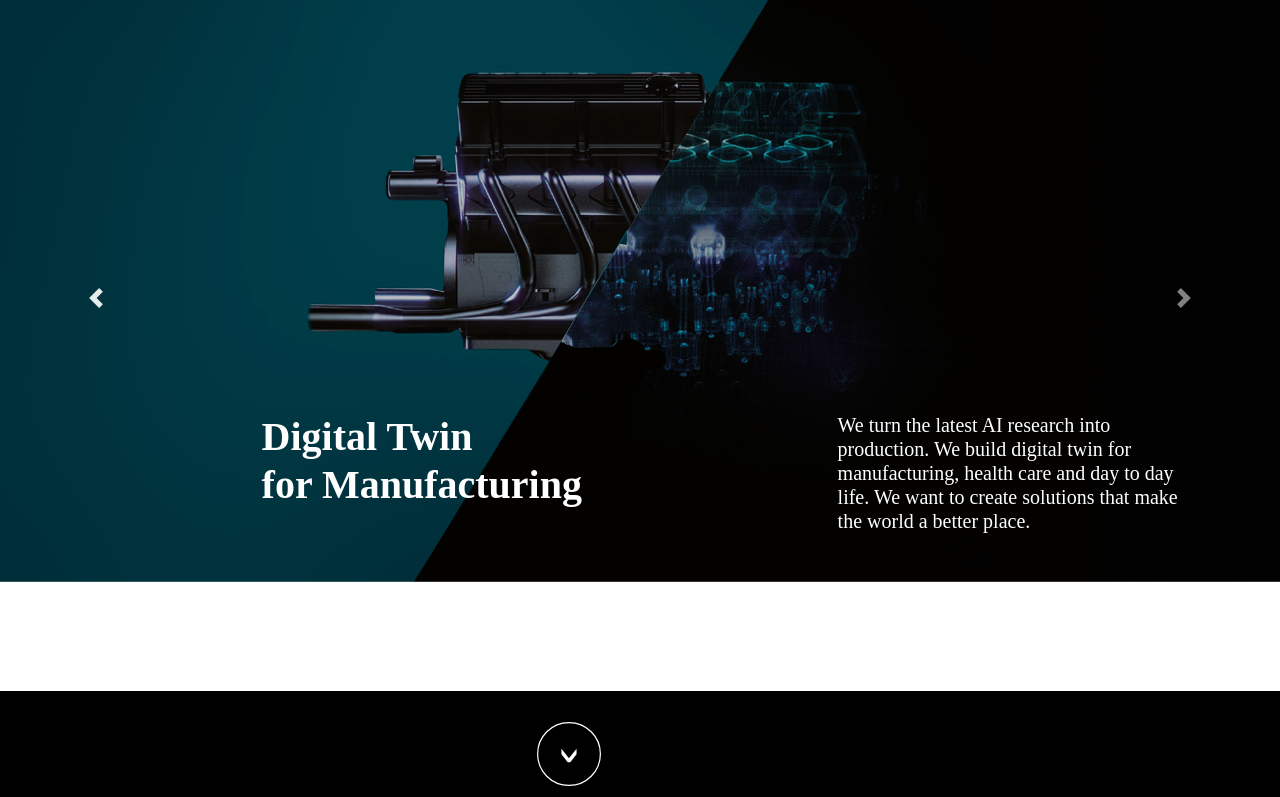
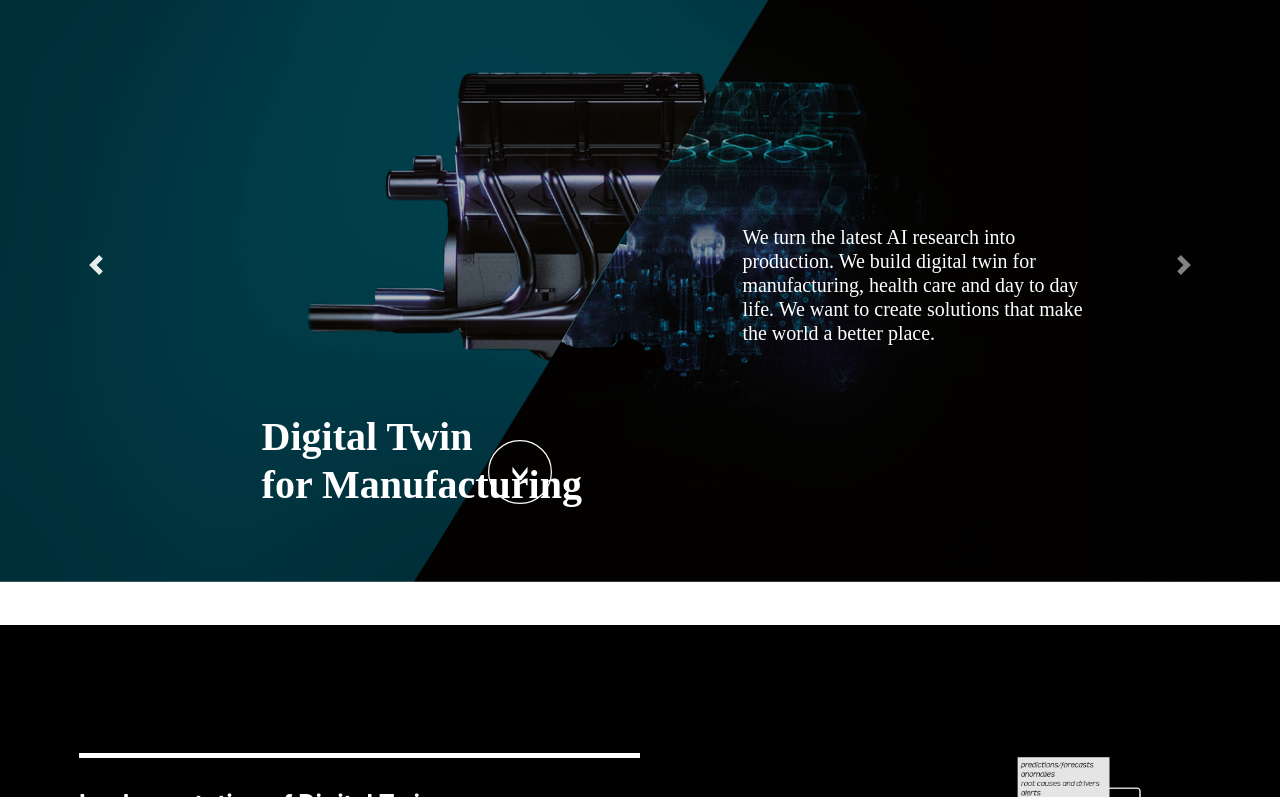
Before and after one commit to linettemanuel/dnaiW, a website with bundled scripts: page index.html in a window 1280 px wide. Shown: the part 95-892 px from the top of the page. Built offline with nearby package versions, Linux system fonts and the light colour scheme; files whose address does not match are found by name; a web font is replaced by a local one.

Commit message:
add static part to carousel

```diff
--- a/index.html
+++ b/index.html
@@ -90,6 +90,7 @@
 
  <!-- MAIN SECTION -->
   <div class="main-content">
+
     <!-- Carousel -->
     <header class="masthead">
       <div id="carouselExampleIndicators" class="carousel slide" data-ride="carousel" data-interval="10000" style="max-height: 100vh;">
@@ -104,7 +105,7 @@
                       <h1 class="text-left my-0 masthead-title">Digital Twin <br> for Manufacturing</h1>
                     </div>
                     <div class="text-left col-6">
-                      <h2 class="text-left text-white">We turn the latest AI research into production. We build digital twin for manufacturing, health care and day to day life. We want to create solutions that make the world a better place.</h2>
+                      <h2 class="text-left text-white" style="opacity: 0;">We turn the latest AI research into production. We build digital twin for manufacturing, health care and day to day life. We want to create solutions that make the world a better place.</h2>
                     </div>
                   </div>
                 </div>
@@ -120,6 +121,10 @@
                   </div>
                 </div>
                 -->
+                <div class="container">
+                  <div class="mx-auto">
+                  </div>
+                </div>
               </div>
             </div>
           </div>
@@ -133,7 +138,8 @@
                         <div class="text-left col-6">
                           <h1 class="text-left my-0 masthead-title">Digital Twin <br> for Healthcare</h1>
                         </div>
-                        <div class="col-6">
+                        <div class="text-left col-6">
+                          <h2 class="text-left text-white" style="opacity: 0;">We turn the latest AI research into production. We build digital twin for manufacturing, health care and date to day life. We want to create solutions that make the world a better place.</h2>
                         </div>
                       </div>
                   </div>
@@ -150,11 +156,14 @@
                   </div>
                 </div>
                 -->
+                <div class="container">
+                  <div class="mx-auto">
+                  </div>
+                </div>
               </div>
             </div>
           </div>
         </div>
-      </div>
         <a class="car-con carousel-control-prev" href="#carouselExampleIndicators" role="button" data-slide="prev">
           <span class="carousel-control-prev-icon" aria-hidden="true"></span>
           <span class="sr-only">Previous</span>
@@ -163,9 +172,11 @@
           <span class="carousel-control-next-icon" aria-hidden="true"></span>
           <span class="sr-only">Next</span>
         </a>
-        <div class="col-12 text-center carouse-control-scroll">
-          <a href="#products-solutions" class="btn scroll-button js-scroll-trigger"> <img src="./img/group.svg" alt="scroll image"> </a>
-        </div>
+      </div>
+      <!--Static Part-->
+      <div class="static-section">
+        <h2 class="text-left text-white">We turn the latest AI research into production. We build digital twin for manufacturing, health care and day to day life. We want to create solutions that make the world a better place.</h2>
+        <a href="#products-solutions" class="btn scroll-button js-scroll-trigger mx-auto"> <img src="./img/group.svg" alt="scroll image"> </a>
       </div>
     </header>
     <!-- Header
--- a/scss/_custom.scss
+++ b/scss/_custom.scss
@@ -232,6 +232,48 @@ h4 {
     margin-top: 4%;
 }
 
+.static-section {
+	position: absolute;
+    top: 0;
+    left: 0;
+    width: 100vw;
+    height: 100vh;
+}
+
+.static-section h2 {
+	opacity: 1;
+    display: block;
+    position: relative;
+    top: 40%;
+    left: 48%;
+    width: 28%;
+}
+
+.static-section .scroll-button {
+	bottom: -50vh;
+	z-index: 1001;
+}
+
+.static-section .btn:focus {
+	outline: none;
+	border: none;
+    box-shadow: none
+}
+
+.static-section .btn a:focus {
+	outline: none;
+}
+
+.static-section .btn:active {
+	outline: none;
+	border: none;
+    box-shadow: none
+}
+
+.static-section .btn a:active {
+	outline: none;
+}
+
 @media (min-width:992px) {
     .vision img {
         width: 15%;
@@ -303,21 +345,3 @@ h4 {
     color: rgba(255, 255, 255, 0.55);
     text-decoration: underline;
 }
-
-.carouse-control-scroll {
-	z-index: 100;
-}
-
-.carouse-control-scroll a {
-	width: 5vw;
-	height: auto;
-	display: inline-block;
-	margin: 0px;
-	padding: 0px;
-
-}
-
-.carouse-control-scroll a img {
-	margin: 0px;
-
-}
```
Also changed, not shown: css/grayscale.css, css/grayscale.min.css.
